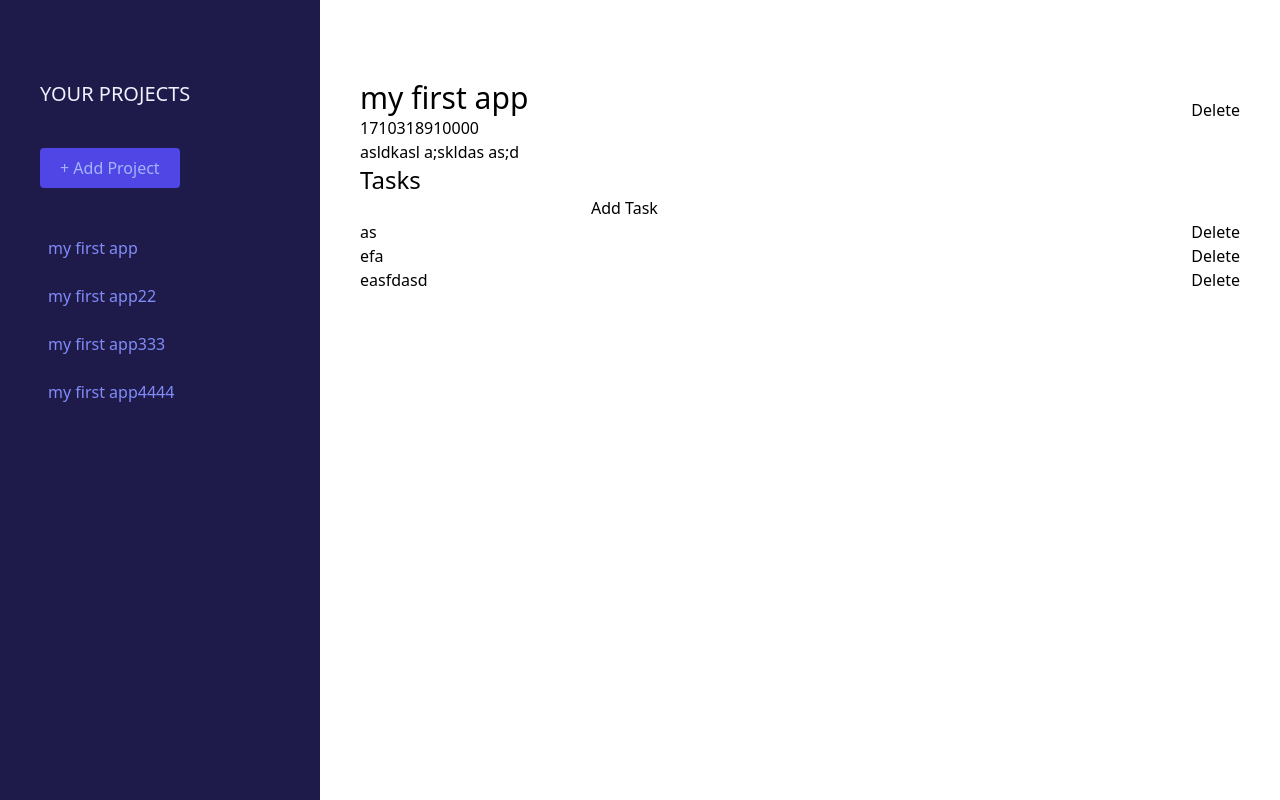
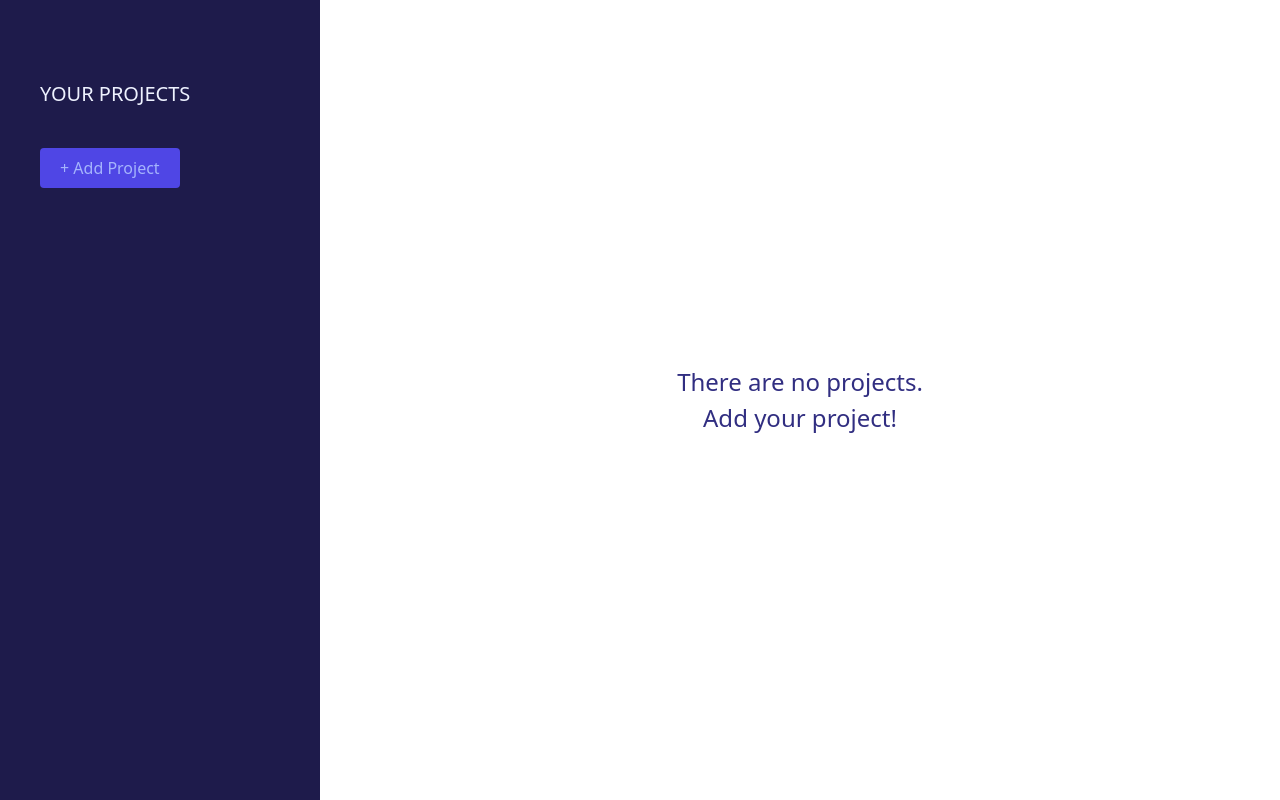
Before and after one commit to wipddsu/React-Project-ProjectManagement, a React (Create React App) app: page / in a window 1280 px wide. Built offline with nearby package versions, Linux system fonts and the light colour scheme.

Commit message:
코드 정리

```diff
--- a/src/App.js
+++ b/src/App.js
@@ -1,39 +1,9 @@
-import { useRef, useState } from 'react';
+import { useState } from 'react';
 import Sidebar from './components/Sidebar';
 import Main from './components/Main';
-import Content from './components/Content';
-import NewProject from './components/NewProject';
-import Empty from './components/Empty';
-
-const initialProject = [
-  {
-    title: 'my first app',
-    description: 'asldkasl a;skldas  as;d',
-    date: Date.now(),
-    tasks: ['as', 'efa', 'easfdasd'],
-  },
-  {
-    title: 'my first app22',
-    description: 'asldkasl a;skldas  as;d',
-    date: Date.now(),
-    tasks: ['as', 'efa', 'easfdasd'],
-  },
-  {
-    title: 'my first app333',
-    description: 'asldkasl a;skldas  as;d',
-    date: Date.now(),
-    tasks: ['as', 'efa', 'easfdasd'],
-  },
-  {
-    title: 'my first app4444',
-    description: 'asldkasl a;skldas  as;d',
-    date: Date.now(),
-    tasks: ['as', 'efa', 'easfdasd'],
-  },
-];
 
 function App() {
-  const [projects, setProjects] = useState(initialProject);
+  const [projects, setProjects] = useState([]);
   const [isNewProject, setIsNewProject] = useState(false);
   const [projectIndex, setProjectIndex] = useState(0);
 
@@ -43,6 +13,8 @@ function App() {
 
   function handleCreateProject(e) {
     e.preventDefault();
+    const length = projects.length;
+
     setProjects((prevProjects) => {
       const newDate = new Date(e.target.date.value);
       const options = {
@@ -61,6 +33,8 @@ function App() {
         },
       ];
     });
+    setIsNewProject(false);
+    setProjectIndex(length);
   }
 
   function handleDeleteProject(projectIndex) {
--- a/src/components/Empty.js
+++ b/src/components/Empty.js
@@ -1,9 +1,10 @@
 export default function Empty() {
   return (
-    <section className="flex justify-center flex-auto w-3/4 h-full py-20 px-10">
-      <p>
-        <span>There're no projects</span>
+    <div className="flex flex-row justify-center h-full items-center">
+      <p className="text-2xl text-indigo-900 text-center leading-normal">
+        There are no projects. <br />
+        Add your project!
       </p>
-    </section>
+    </div>
   );
 }
--- a/src/components/NewProject.js
+++ b/src/components/NewProject.js
@@ -21,6 +21,7 @@ export default function NewProject({ onCancelClick, onSubmit }) {
                 name="title"
                 id="title"
                 className="block w-full rounded-md border-0 py-1.5 px-4 text-gray-900 ring-1 ring-inset ring-gray-300 placeholder:text-gray-400 focus:ring-2 focus:ring-inset focus:ring-indigo-600 sm:text-sm sm:leading-6"
+                required
               />
             </div>
           </div>
@@ -48,6 +49,7 @@ export default function NewProject({ onCancelClick, onSubmit }) {
                 name="date"
                 id="date"
                 className="block w-full rounded-md border-0 py-1.5 px-4 text-gray-900 ring-1 ring-inset ring-gray-300 placeholder:text-gray-400 focus:ring-2 focus:ring-inset focus:ring-indigo-600 sm:text-sm sm:leading-6"
+                required
               />
             </div>
           </div>
--- a/src/components/Sidebar.js
+++ b/src/components/Sidebar.js
@@ -1,6 +1,3 @@
-import ProjectList from './ProjectList';
-import { forwardRef } from 'react';
-
 export default function Sidebar({ onAddClick, onIndexClick, projects, isNewProject }) {
   return (
     <section className="flex-auto w-1/4 h-full bg-indigo-950 py-20 px-10">
```
